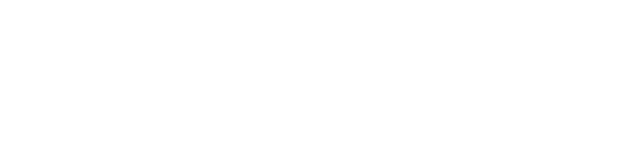
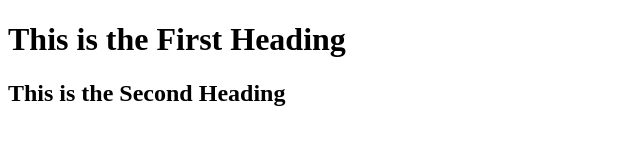
Before and after one commit to shivamsingh07/TestRepo2, a plain HTML site: page FirstFolder/index.html in a window 1280 px wide. Shown: the whole page, without its empty margins (0-640 px from the left). Drawn offline with Linux system fonts and the light colour scheme.

Commit message:
Update index.html

```diff
--- a/FirstFolder/index.html
+++ b/FirstFolder/index.html
@@ -6,5 +6,8 @@
     <meta name="viewport" content="width=device-width, initial-scale=1.0" />
     <title>Heading</title>
   </head>
-  <body></body>
+  <body>
+    <h1> This is the First Heading </h1>
+    <h2> This is the Second Heading </h2>
+  </body>
 </html>
```
